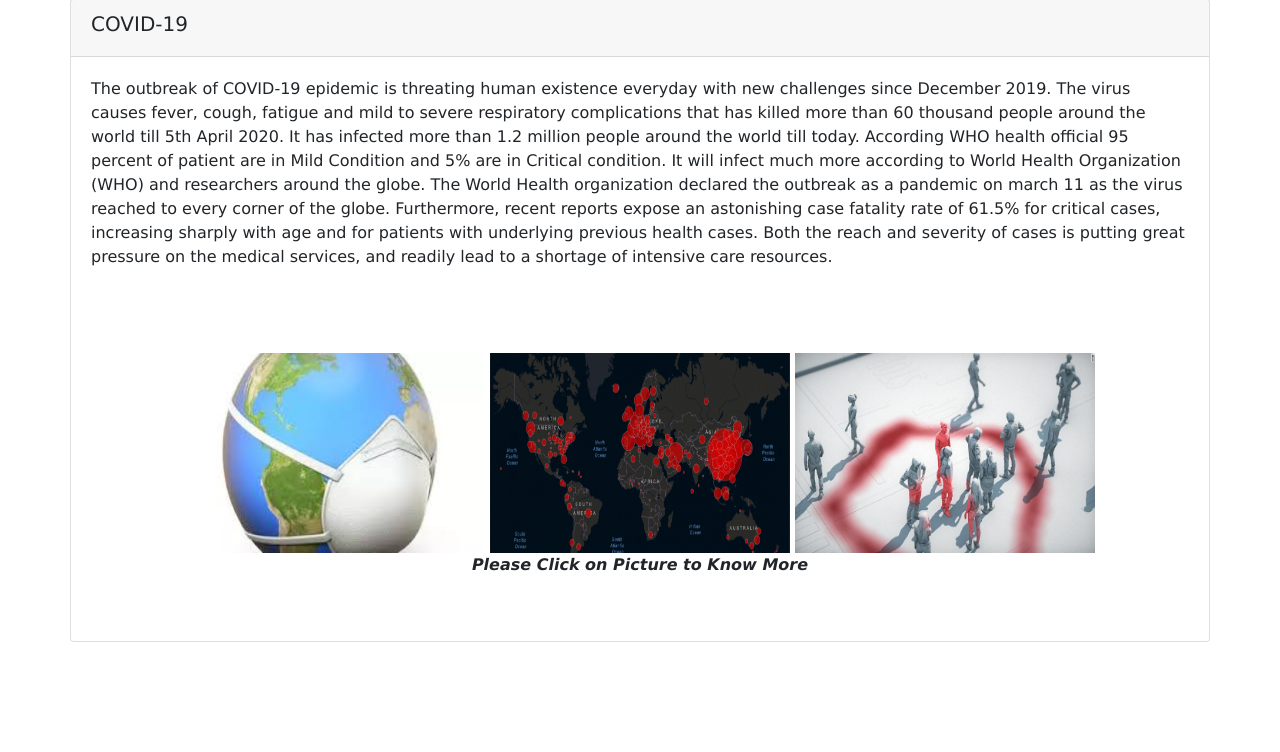
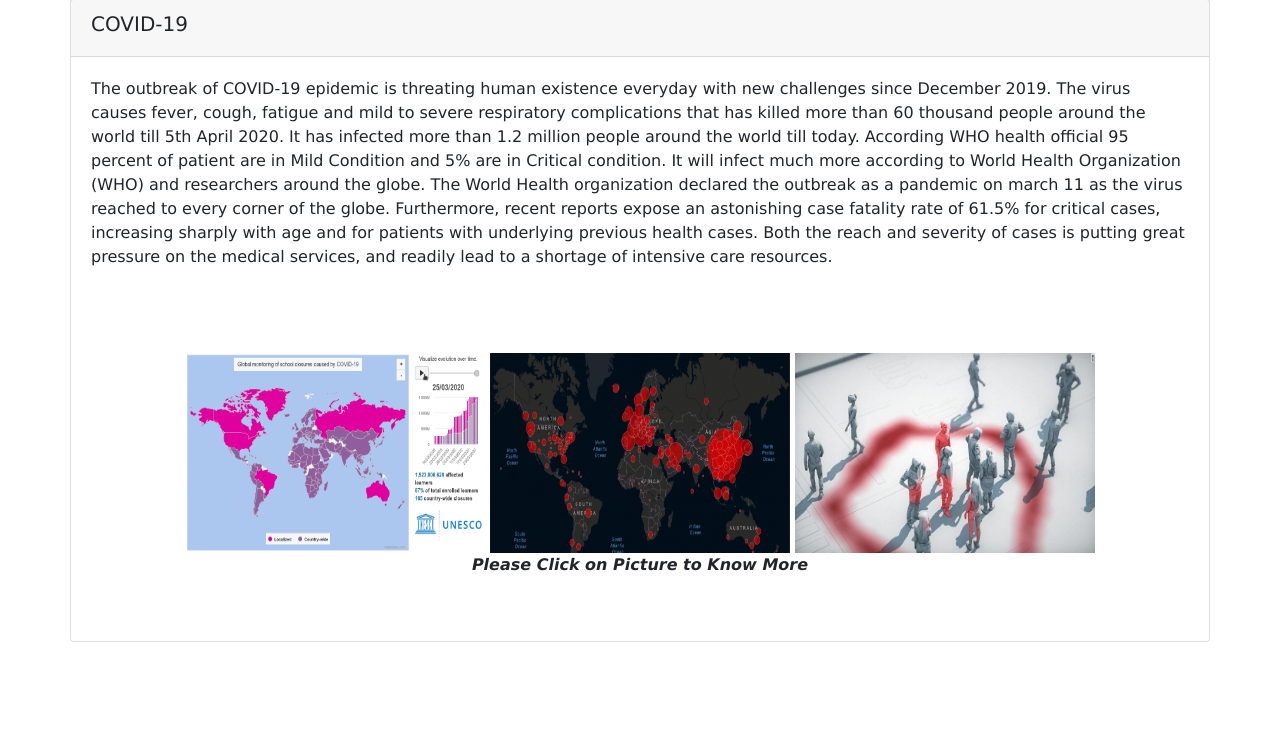
Before and after one commit to TauhidScu/COVID-19-Predictor, a Flask app: page /about_Covid in a window 1280 px wide. Shown: the part 107-859 px from the top of the page. Run offline with Flask 2, Linux system fonts and the light colour scheme; some libraries are stand-ins or nearby versions.

Commit message:
Update about_covid19.html

```diff
--- a/templates/about_covid19.html
+++ b/templates/about_covid19.html
@@ -31,7 +31,7 @@
 
             <div class="col-md-12 text-center mt-5 mb-5">
                 <a href="https://www.worldometers.info/coronavirus/" target="_blank">
-                <img src="static/Covid-1.jpg" alt="" style="width:300px;height:200px;">
+                <img src="static/Map1.gif" alt="" style="width:300px;height:200px;">
                 </a>
 
                 <a href="https://www.trackcorona.live/" target="_blank">
```
